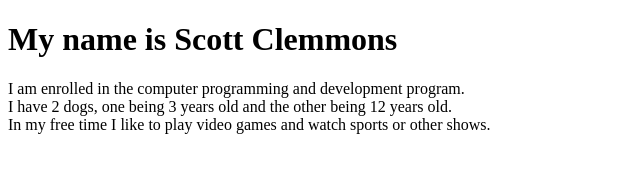
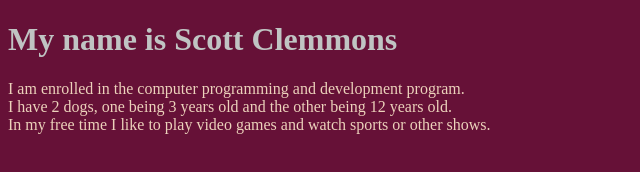
Before and after one commit to sclemmons1/sclemmons1.github.io, a plain HTML site: page index.html in a window 1280 px wide. Shown: the whole page, without its empty margins (0-640 px from the left). Drawn offline with Linux system fonts and the light colour scheme.

Commit message:
index.html
Intro to CSS Assignment

```diff
--- a/index.html
+++ b/index.html
@@ -3,9 +3,9 @@
     <head>
         <title>My Personal Introduction</title>
         <style>
-            body{background-color: 661137}
-            h1{color: C0C4C3}
-            p{color: ECD2BB}
+            body{background-color: #661137}
+            h1{color: #C0C4C3}
+            p{color: #ECD2BB}
         </style>
     </head>
     <body>
```
